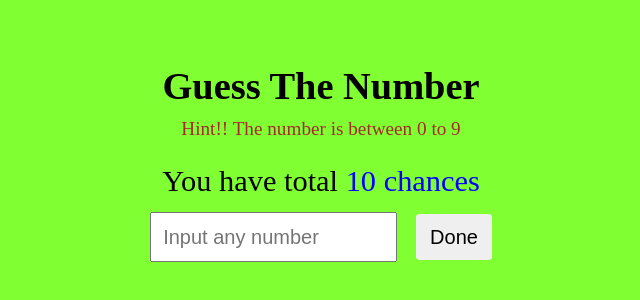
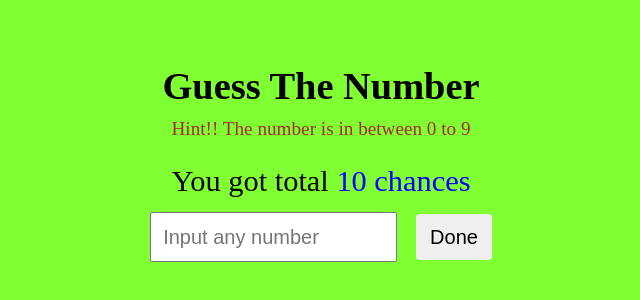
Before and after one commit to coder2003shubham/RandomNumberGame, a plain HTML site: page index.html in a window 1280 px wide. Shown: the part 222-522 px from the top of the page, without its empty margins (319-959 px from the left). Drawn offline with Linux system fonts and the light colour scheme.

Commit message:
updated the UI

```diff
--- a/index.html
+++ b/index.html
@@ -4,17 +4,17 @@
     <meta charset="UTF-8">
     <meta http-equiv="X-UA-Compatible" content="IE=edge">
     <meta name="viewport" content="width=device-width, initial-scale=1.0">
-    <title>Guess the Game</title>
+    <title>Guess The Game</title>
     <link rel="stylesheet" href="style.css">
     <link rel="shortcut icon" href="favicon.png" type="image/x-icon">
     <script src="script.js" defer></script>
 </head>
 <body>
     <h1>Guess The Number</h1>
-    <p class="para">Hint!! The number is between 0 to 9 </p>
+    <p class="para">Hint!! The number is in between 0 to 9 </p>
     <div class="wrapper">
         <div class="chanceleft">
-            <p>You have total <span>10 chances</span></p>
+            <p>You got total <span>10 chances</span></p>
         </div>
         <div class="actualval">
             <p></p>
```
